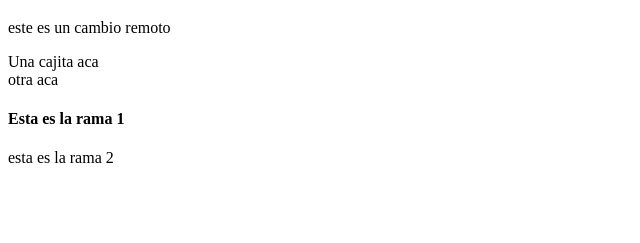
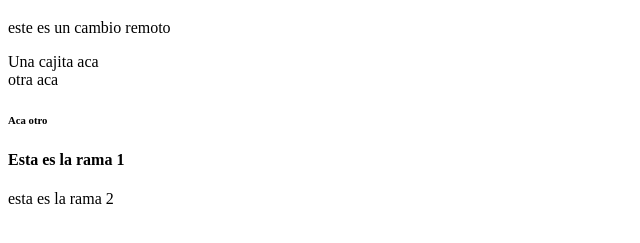
Before and after one commit to Estefacdn/ProyectoPrueba, a plain HTML site: page index.html in a window 1280 px wide. Shown: the part 61-304 px from the top of the page, without its empty margins (0-640 px from the left). Drawn offline with Linux system fonts and the light colour scheme.

Commit message:
cambios que hice

```diff
--- a/index.html
+++ b/index.html
@@ -15,6 +15,7 @@
             Una cajita aca
             <br>
             otra aca
+            <h6>Aca otro</h6>
         </div>
 
         <h4>Esta es la rama 1</h4>
```
